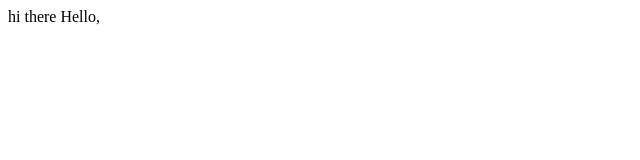
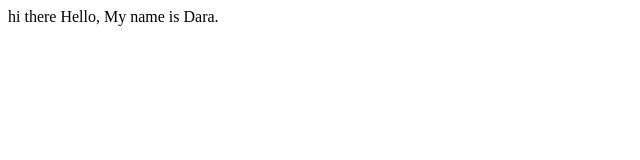
Before and after one commit to ThearoThou/i3_typing_master, a plain HTML site: page index.html in a window 1280 px wide. Shown: the whole page, without its empty margins (0-640 px from the left). Drawn offline with Linux system fonts and the light colour scheme.

Commit message:
Temporary

```diff
--- a/index.html
+++ b/index.html
@@ -7,6 +7,6 @@
 </head>
 <body>
     hi there
-    Hello,
+    Hello, My name is Dara.
 </body>
 </html>
```
